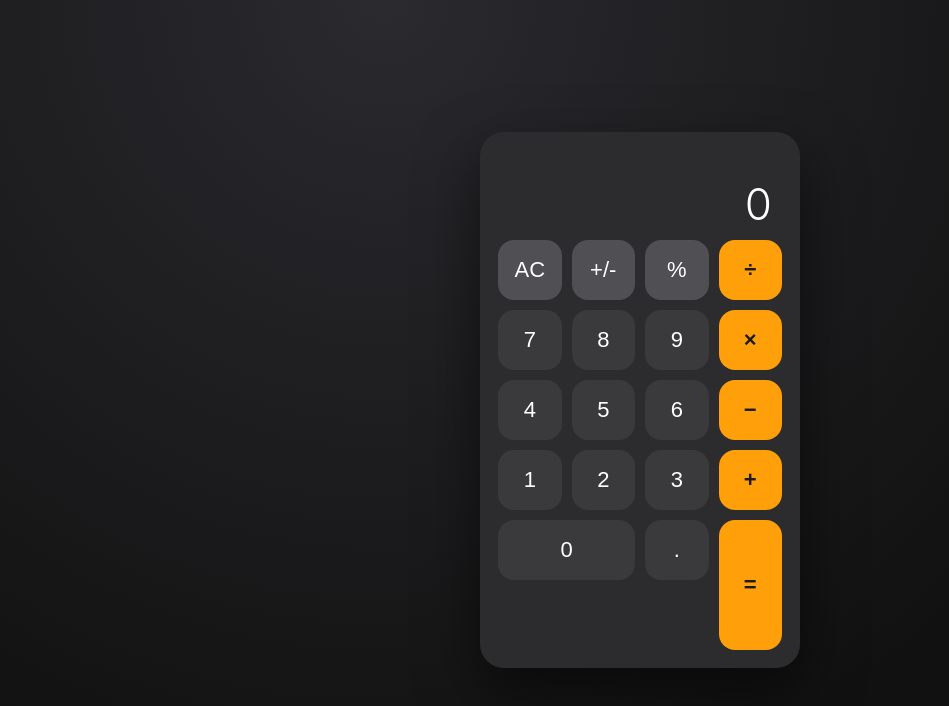
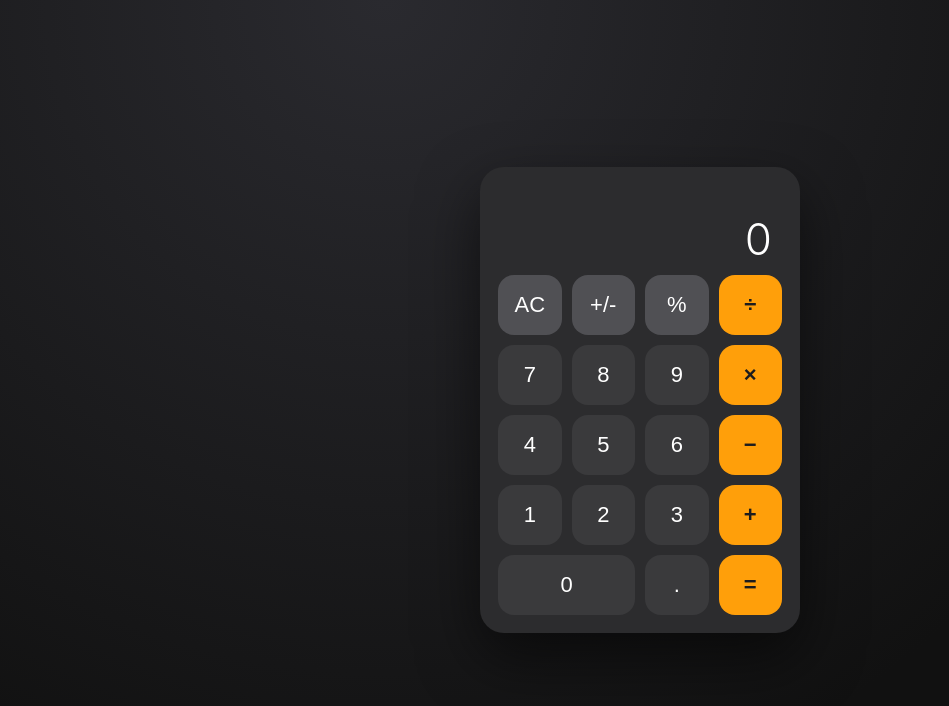
Before and after one commit to jp-liu/calculate, a plain HTML site: page index.html in a window 1280 px wide. Shown: the whole page, without its empty margins (0-949 px from the left). Drawn offline with Linux system fonts and the light colour scheme.

Commit message:
fix(ui): 等号键恢复单格尺寸，消除跨两行的大按钮

```diff
--- a/index.html
+++ b/index.html
@@ -76,7 +76,6 @@
   button.fn { background: var(--key-fn); }
   button.accent { background: var(--accent); color: #1c1c1e; font-weight: 600; }
   button.zero { grid-column: span 2; }
-  button.equals { grid-row: span 2; height: 130px; }
 </style>
 </head>
 <body>
```
